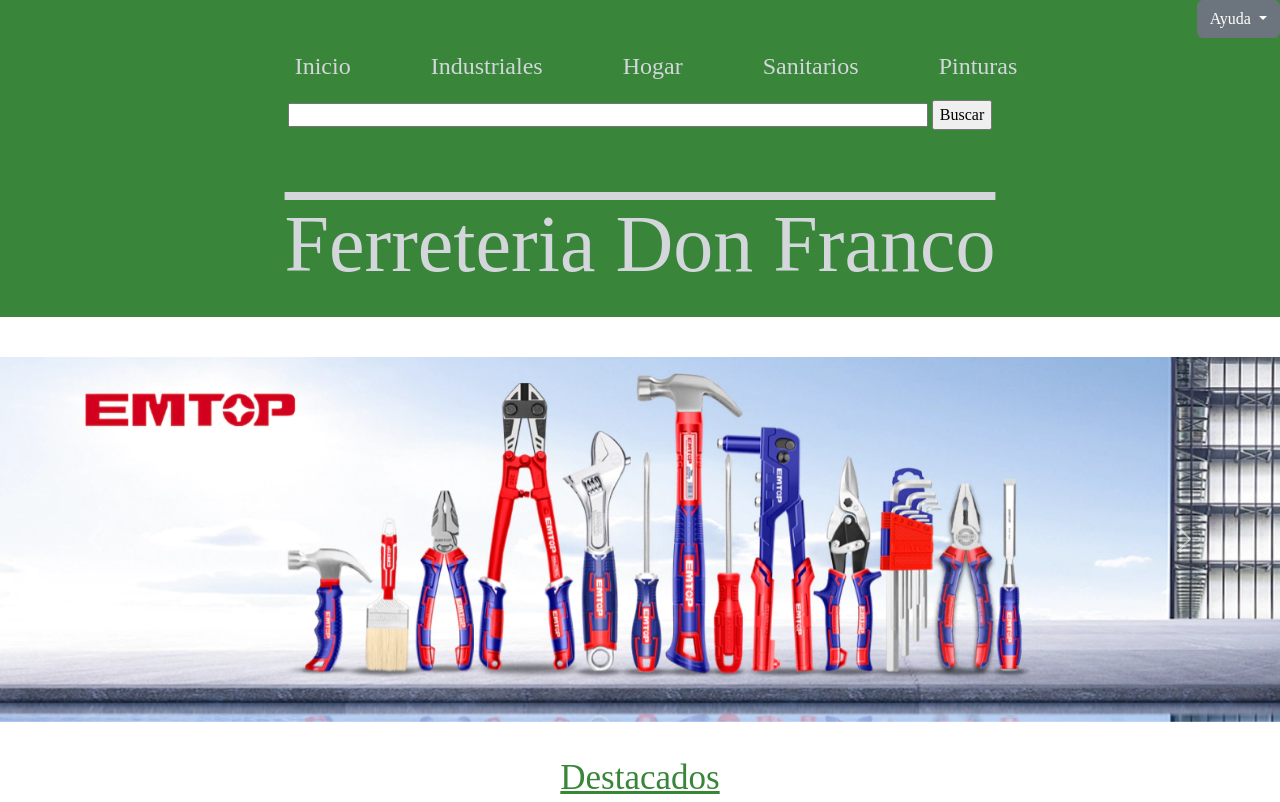
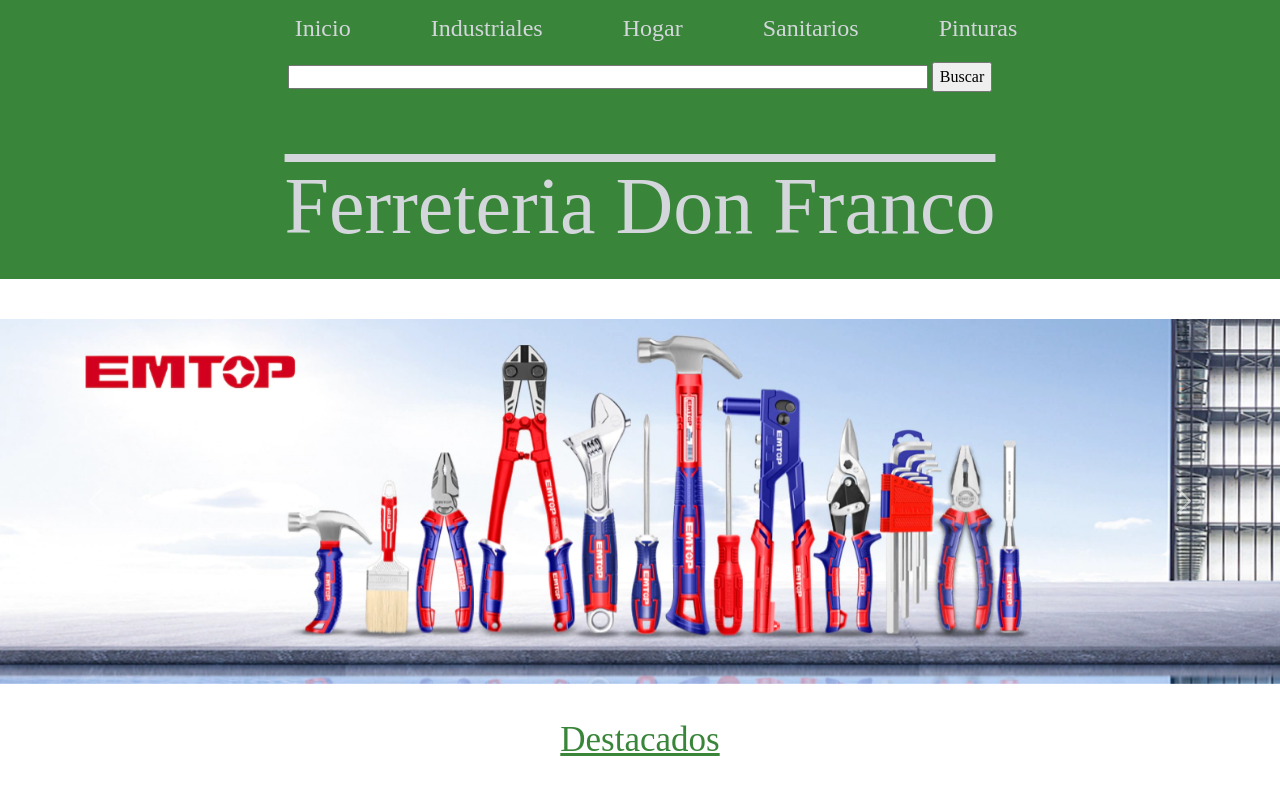
Before and after one commit to SanchezE91/repo-ferreteriaFranco, a plain HTML site: page index.html in a window 1280 px wide. Shown: the top 802 px of the page. Drawn offline with nearby package versions, Linux system fonts and the light colour scheme; a web font is replaced by a local one.

Commit message:
archivos de proyecto2 de CoderHouse

```diff
--- a/css/style.css
+++ b/css/style.css
@@ -33,11 +33,6 @@
     color: rgb(211, 215, 219);
     text-decoration: none;
     font-size: x-large;
-}
-
-.dropdown {
-    display: flex;
-    justify-self: flex-end;
 }
 
 .boton-buscar {
--- a/index.html
+++ b/index.html
@@ -21,16 +21,6 @@
 
 <body>
   <header> <!--encierra contendido del encabezado-->
-    <div class="dropdown">
-      <button class="btn btn-secondary dropdown-toggle" type="button" data-bs-toggle="dropdown" aria-expanded="false">
-        Ayuda
-      </button>
-      <ul class="dropdown-menu">
-        <li><a class="dropdown-item" href="#">Preguntas Frecuentes</a></li>
-        <li><a class="dropdown-item" href="#">Habla con nosotros</a></li>
-        <li><a class="dropdown-item" href="#">Acerca de</a></li>
-      </ul>
-    </div>
     <nav> <!--centro de navegacion principal de un archivo html-->
       <ul>
         <li><a href="./index.html">Inicio</a></li>
```
